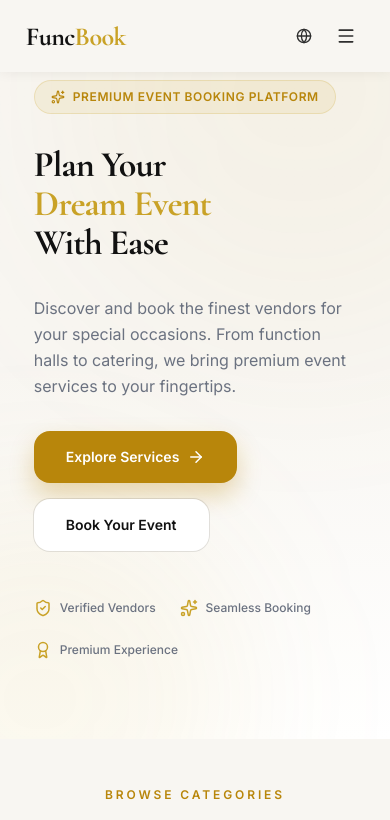
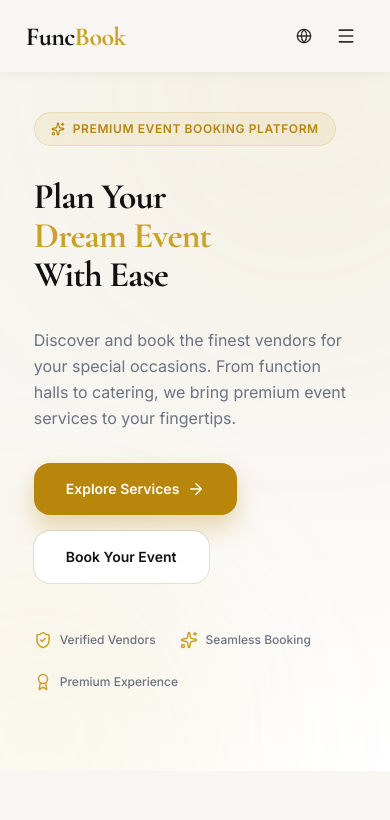
Before and after one commit to abiseck2421/FuncBook, a React (Vite) app in the folder frontend/: page / in a window 390 px wide. Shown: the top 820 px of the page. Built offline with nearby package versions, Linux system fonts and the light colour scheme; a web font is replaced by a local one.

Commit message:
add mobile top padding to hero section to clear fixed navbar

```diff
--- a/frontend/src/components/HeroSection.tsx
+++ b/frontend/src/components/HeroSection.tsx
@@ -9,7 +9,7 @@ export default function HeroSection() {
         <div className="absolute -bottom-40 -left-40 w-[400px] h-[400px] rounded-full bg-gold/8 blur-[80px]" />
       </div>
 
-      <div className="relative z-10 w-full max-w-[min(95%,1400px)] mx-auto px-6 py-20 sm:py-28">
+      <div className="relative z-10 w-full max-w-[min(95%,1400px)] mx-auto px-6 pt-28 pb-20 sm:py-28">
         <div className="grid lg:grid-cols-2 gap-12 lg:gap-16 items-center">
           <div className="space-y-8">
             <div className="inline-flex items-center gap-2 px-4 py-2 rounded-full bg-gold/10 border border-gold/20 text-gold-deep text-xs font-semibold uppercase tracking-wider">
```
